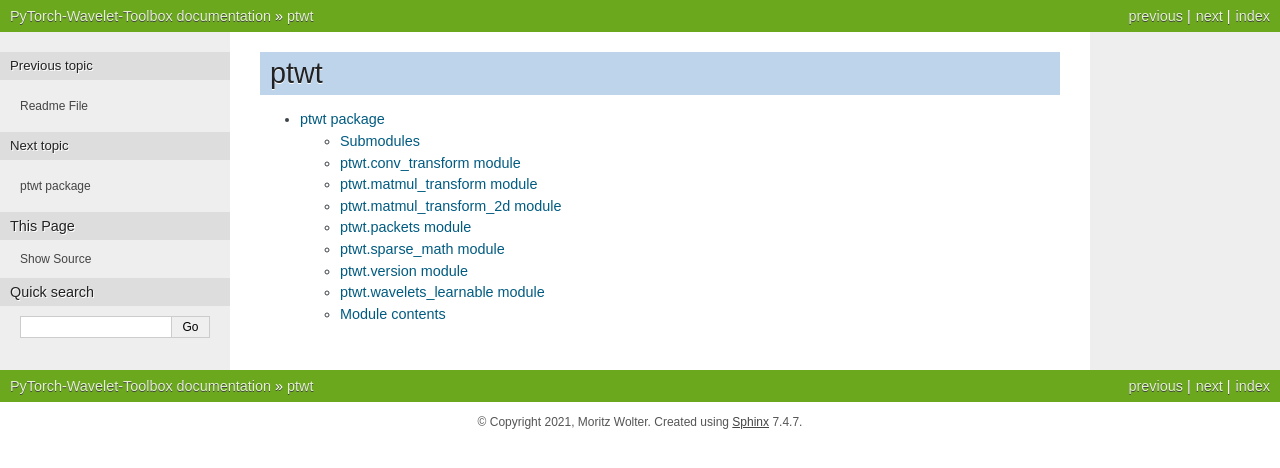
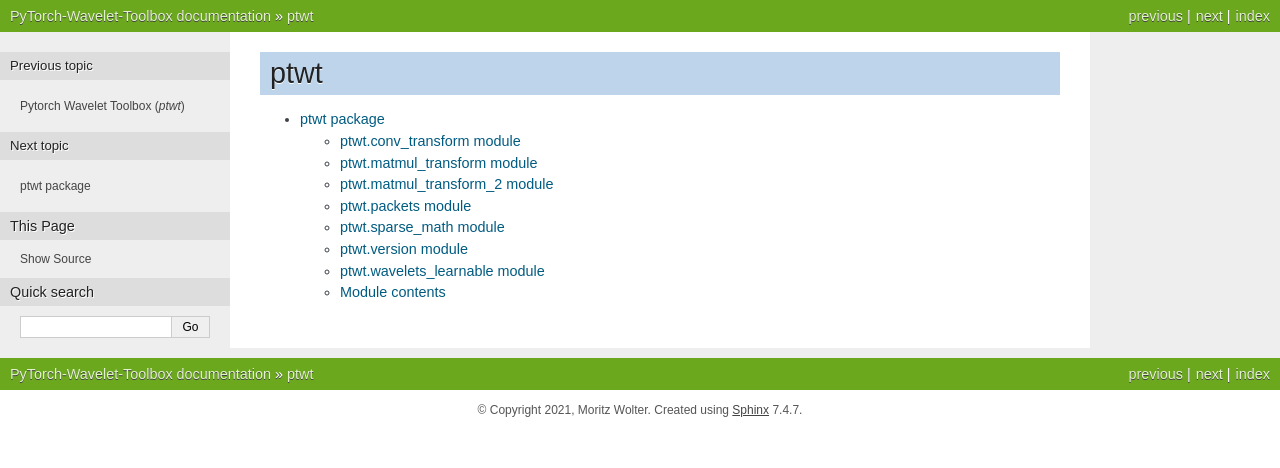
Before and after one commit to v0lta/PyTorch-Wavelet-Toolbox, a Sphinx documentation site: the page built from docs/modules.rst, in a window 1280 px wide. Shown: the top 468 px of the page. Built offline with Sphinx 7.4.7, drawn with Linux system fonts in a browser that asks for light colours.

Commit message:
docs update.

```diff
--- a/docs/ptwt.rst
+++ b/docs/ptwt.rst
@@ -1,8 +1,5 @@
 ptwt package
 ============
-
-Submodules
-----------
 
 ptwt.conv\_transform module
 ---------------------------
@@ -20,10 +17,10 @@ ptwt.matmul\_transform module
    :undoc-members:
    :show-inheritance:
 
-ptwt.matmul\_transform\_2d module
+ptwt.matmul\_transform\_2 module
 ---------------------------------
 
-.. automodule:: ptwt.matmul_transform_2d
+.. automodule:: ptwt.matmul_transform_2
    :members:
    :undoc-members:
    :show-inheritance:
--- a/docs/readme_link.rst
+++ /dev/null
@@ -1,4 +0,0 @@
-Readme File
-===========
-
-.. include:: ../README.rst
```
Also changed, not shown: docs/index.rst (+6 -3 lines).
